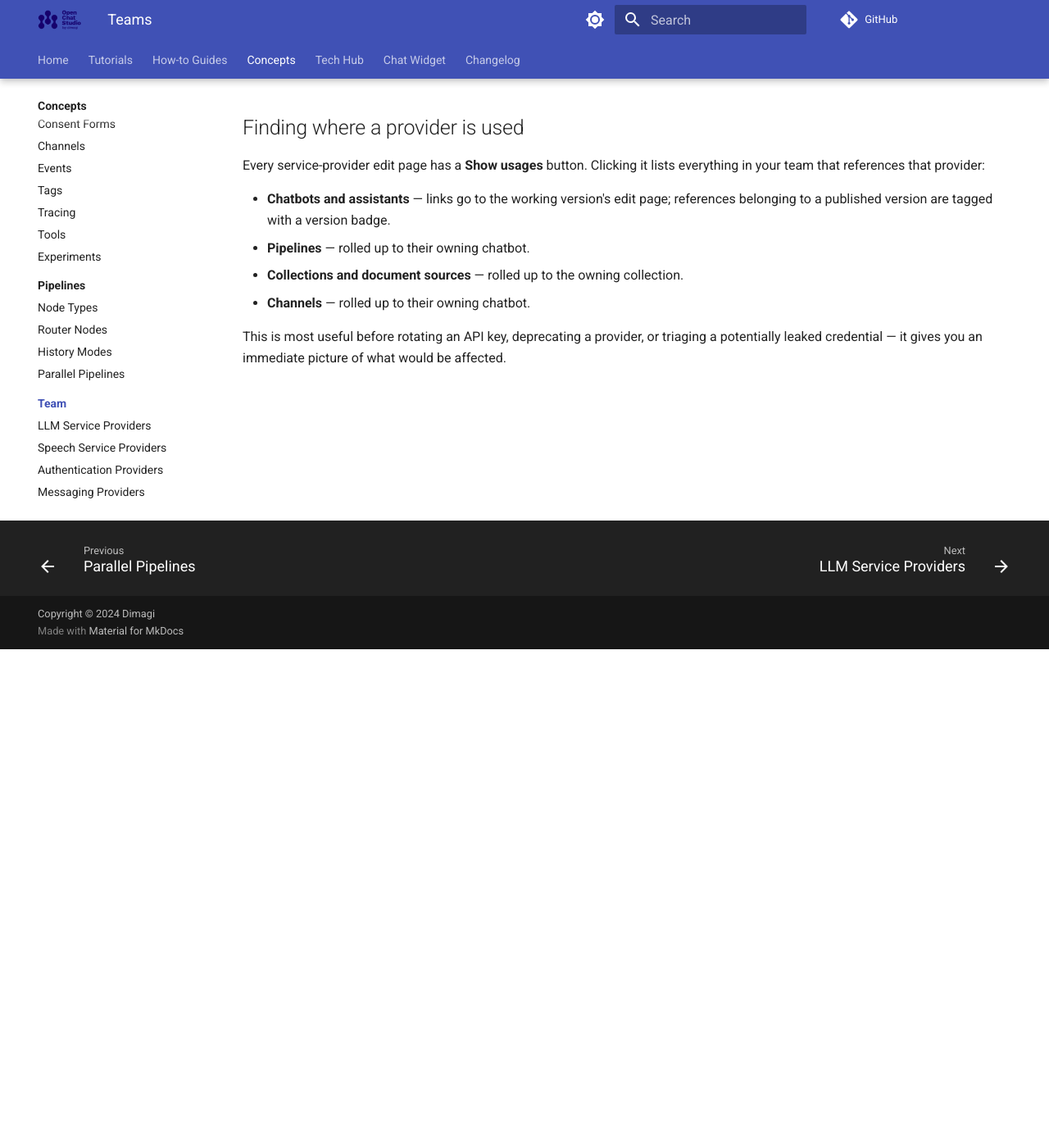
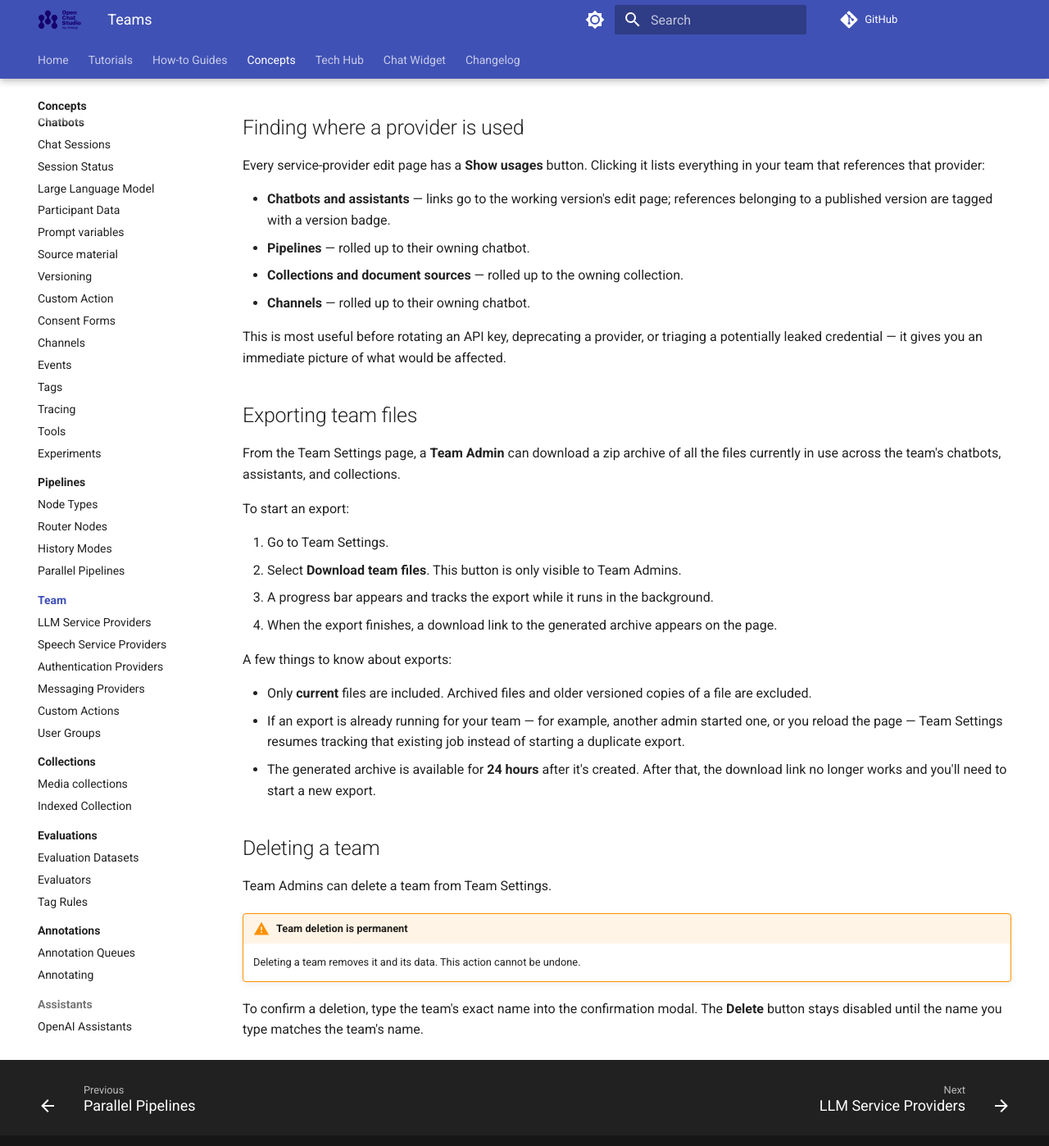
Before and after one commit to dimagi/open-chat-studio-docs, an MkDocs documentation site: the page built from docs/concepts/team/index.md, in a window 1280 px wide and 1400 px high, scrolled down 608 px. Shown: the whole window at 82% size. Built offline with MkDocs 1.6.1 and Material for MkDocs 9.7.7, drawn with Linux system fonts in a browser that asks for light colours; a script that is not in the unit is left out; comment, search, counter and statistics services are not loaded.

Commit message:
update changelog and docs from OCS PR #3720
Co-Authored-By: Claude Opus 4.8 (1M context) <noreply@anthropic.com>

```diff
--- a/docs/concepts/team/index.md
+++ b/docs/concepts/team/index.md
@@ -31,4 +31,30 @@ Every service-provider edit page has a **Show usages** button. Clicking it lists
 
 This is most useful before rotating an API key, deprecating a provider, or triaging a potentially leaked credential — it gives you an immediate picture of what would be affected.
 
+## Exporting team files
+
+From the Team Settings page, a **Team Admin** can download a zip archive of all the files currently in use across the team's chatbots, assistants, and collections.
+
+To start an export:
+
+1. Go to Team Settings.
+2. Select **Download team files**. This button is only visible to Team Admins.
+3. A progress bar appears and tracks the export while it runs in the background.
+4. When the export finishes, a download link to the generated archive appears on the page.
+
+A few things to know about exports:
+
+- Only **current** files are included. Archived files and older versioned copies of a file are excluded.
+- If an export is already running for your team — for example, another admin started one, or you reload the page — Team Settings resumes tracking that existing job instead of starting a duplicate export.
+- The generated archive is available for **24 hours** after it's created. After that, the download link no longer works and you'll need to start a new export.
+
+## Deleting a team
+
+Team Admins can delete a team from Team Settings.
+
+!!! warning "Team deletion is permanent"
+    Deleting a team removes it and its data. This action cannot be undone.
+
+To confirm a deletion, type the team's exact name into the confirmation modal. The **Delete** button stays disabled until the name you type matches the team's name.
+
 <!--- TODO: user management -->
```
Also changed, not shown: docs/changelog.md (+3 -0 lines).
